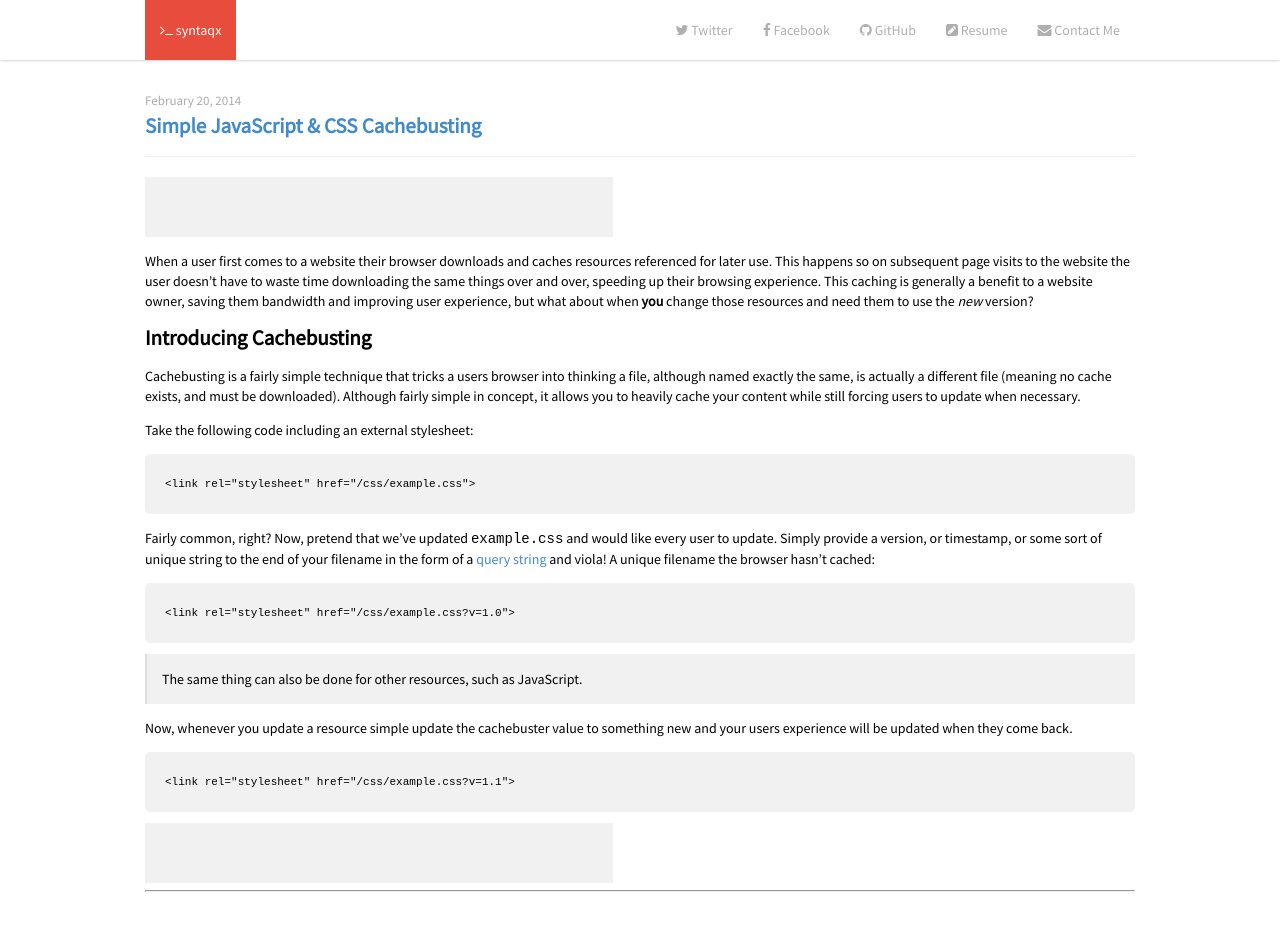
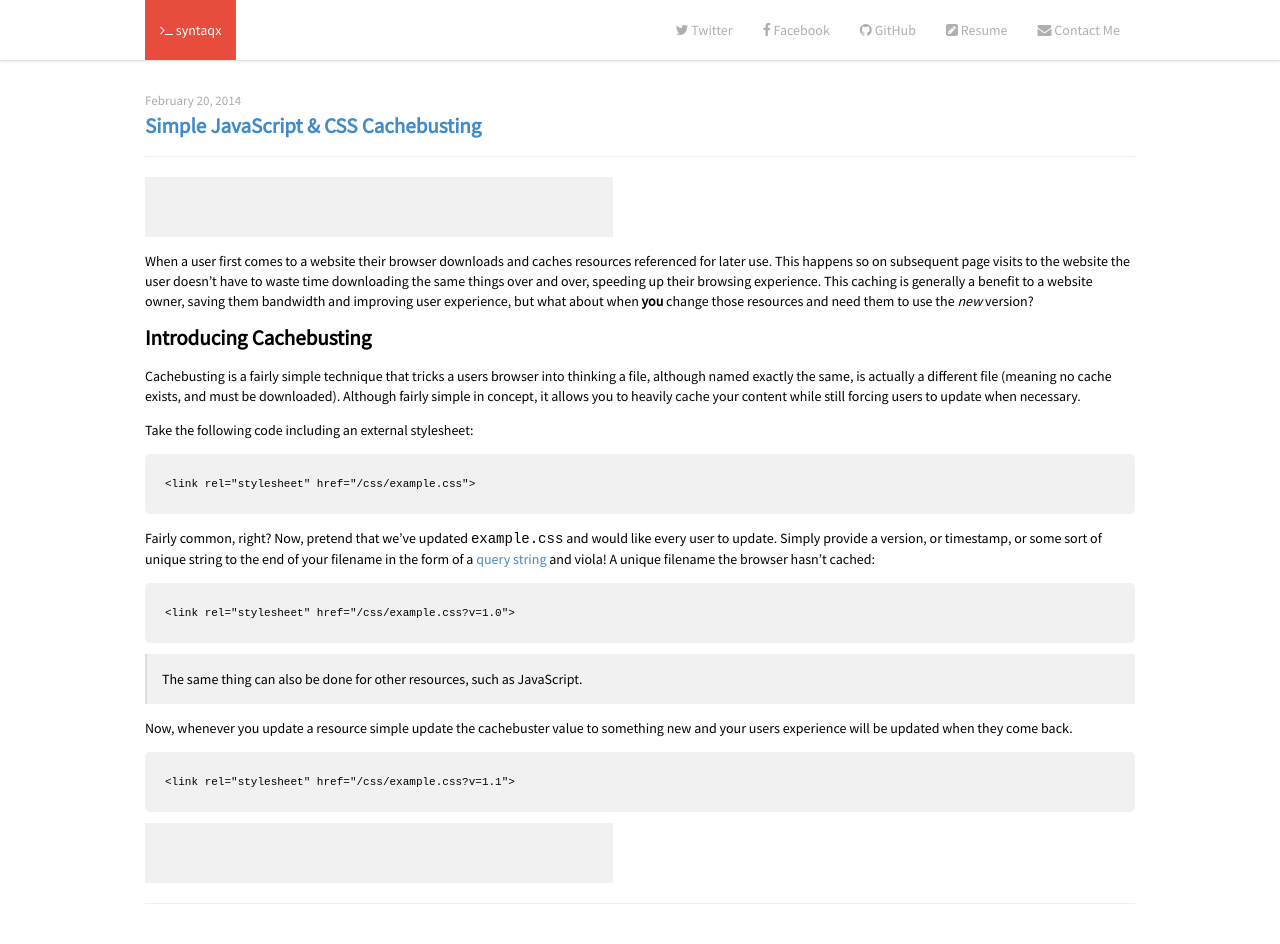
Before and after one commit to syntaqx/syntaqx.github.io, a Jekyll site: the page built from _posts/2014-02-20-simple-js-and-css-cachebusting.md, in a window 1280 px wide. Built offline with Jekyll 4.4.1, drawn with Linux system fonts in a browser that asks for light colours; nearby versions of some CDN libraries; Markdown is read by kramdown in place of the engine named in the settings; comment, search, counter and statistics services are not loaded; before the commit the page ends 919 px from its top, so only the background shows below that.

Commit message:
Update main.css

```diff
--- a/css/main.css
+++ b/css/main.css
@@ -32,6 +32,14 @@ blockquote {
   border-left: 2px solid #ddd;
   margin: 0;
   padding: 1px 15px;
+}
+
+hr {
+  margin: 20px 0;
+  padding: 0;
+  border: 0;
+  border-top: 1px solid #efefef;
+  height: 0;
 }
 
 .container,
```
